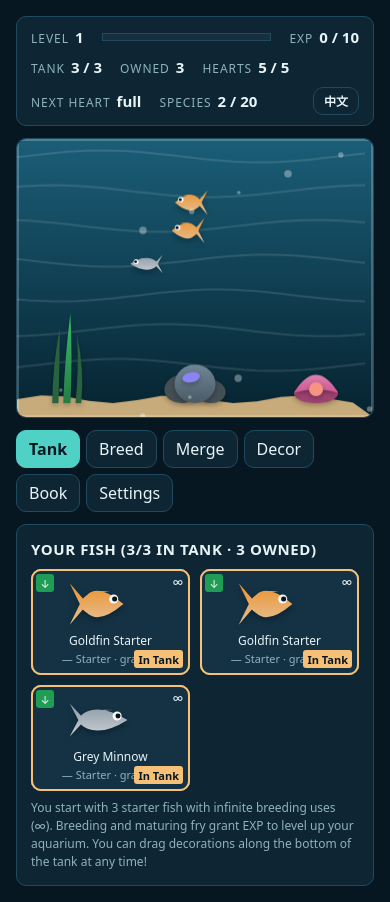
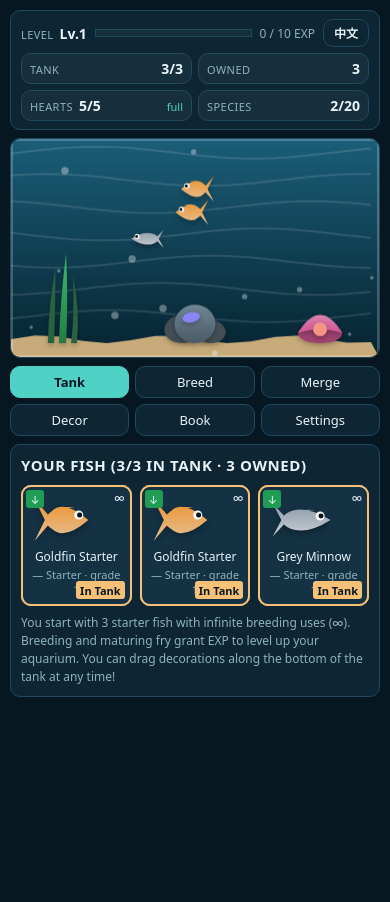
Before and after one commit to dofy/fishtank, a website built with Vite: page index.html in a window 390 px wide. After the commit the page ends 844 px from the top, so only its background shows below. Built offline with nearby package versions, Linux system fonts and the light colour scheme; files whose address does not match are found by name.

Commit message:
feat(ui): make HUD and layout responsive for small screens
Co-authored-by: Cursor <cursoragent@cursor.com>

```diff
--- a/src/main.ts
+++ b/src/main.ts
@@ -84,8 +84,8 @@ async function main(): Promise<void> {
   let dpr = 1
 
   const resizeCanvas = () => {
-    const nextW = Math.max(320, Math.floor(app.canvas.clientWidth || root.clientWidth - 32 || 920))
-    const nextH = TANK_HEIGHT
+    const nextW = Math.max(280, Math.floor(app.canvas.clientWidth || root.clientWidth - 20 || 920))
+    const nextH = window.innerWidth <= 640 ? 220 : TANK_HEIGHT
     const nextDpr = Math.min(2, window.devicePixelRatio || 1)
     if (nextW === cssWidth && nextH === cssHeight && nextDpr === dpr) return
     cssWidth = nextW
--- a/src/ui/app.ts
+++ b/src/ui/app.ts
@@ -145,9 +145,16 @@ export class App {
     const heartWait =
       s.hearts >= HEART_MAX ? c.hudFull : formatClock(Math.max(0, s.nextHeartAt - now))
 
-    const nextHeartStat = stat(c.hudNextHeart, heartWait)
-    const valueEl = nextHeartStat.querySelector('b')
-    if (valueEl) valueEl.dataset.heartTimer = '1'
+    const topRow = document.createElement('div')
+    topRow.className = 'hud-top'
+
+    const lvStat = stat(c.hudLevel, `Lv.${s.level}${s.level >= MAX_LEVEL ? c.hudMax : ''}`)
+    lvStat.className = 'stat hud-lv'
+
+    const expBar = bar(filled)
+    const expText = document.createElement('span')
+    expText.className = 'hud-exp-text'
+    expText.textContent = next === null ? `${c.hudExp} ${s.exp}` : `${s.exp} / ${next} EXP`
 
     const langBtn = makeButton(c.langToggle, () => {
       const nextLocale: Locale = this.locale === 'zh' ? 'en' : 'zh'
@@ -155,20 +162,29 @@ export class App {
     })
     langBtn.className = 'lang-btn'
 
+    topRow.append(lvStat, expBar, expText, langBtn)
+
+    const grid = document.createElement('div')
+    grid.className = 'hud-grid'
+
     const placed = syncTank(s).length
     const cap = capacity(s)
 
-    this.hud.replaceChildren(
-      stat(c.hudLevel, `${s.level}${s.level >= MAX_LEVEL ? c.hudMax : ''}`),
-      bar(filled),
-      stat(c.hudExp, next === null ? `${s.exp}` : `${s.exp} / ${next}`),
-      stat(c.hudTank, `${placed} / ${cap}`),
+    const heartStat = stat(c.hudHearts, `${s.hearts}/${HEART_MAX}`)
+    const timerChip = document.createElement('span')
+    timerChip.className = 'hud-sub'
+    timerChip.dataset.heartTimer = '1'
+    timerChip.textContent = heartWait
+    heartStat.append(timerChip)
+
+    grid.append(
+      stat(c.hudTank, `${placed}/${cap}`),
       stat(c.hudBag, `${s.fish.length}`),
-      stat(c.hudHearts, `${s.hearts} / ${HEART_MAX}`),
-      nextHeartStat,
-      stat(c.hudSpecies, `${collectionProgress(s).owned} / ${collectionProgress(s).total}`),
-      langBtn,
+      heartStat,
+      stat(c.hudSpecies, `${collectionProgress(s).owned}/${collectionProgress(s).total}`),
     )
+
+    this.hud.replaceChildren(topRow, grid)
   }
 
   private renderNav(): void {
--- a/src/ui/styles.css
+++ b/src/ui/styles.css
@@ -21,30 +21,78 @@ html, body {
 }
 
 header.hud {
-  display: flex;
-  flex-wrap: wrap;
-  gap: 10px 18px;
-  align-items: center;
-  padding: 10px 14px;
+  display: grid;
+  gap: 8px;
+  padding: 10px 12px;
   background: var(--panel);
   border: 1px solid var(--border);
   border-radius: var(--radius);
 }
 
-.hud .stat { display: flex; gap: 6px; align-items: baseline; }
-.hud .stat b { font-size: 15px; font-variant-numeric: tabular-nums; }
-.hud .label { color: var(--muted); font-size: 12px; text-transform: uppercase; letter-spacing: 0.08em; }
+.hud-top {
+  display: flex;
+  align-items: center;
+  gap: 10px;
+  min-width: 0;
+}
+
+.hud-exp-text {
+  font-size: 12px;
+  color: var(--muted);
+  font-variant-numeric: tabular-nums;
+  white-space: nowrap;
+}
+
+.hud-grid {
+  display: grid;
+  grid-template-columns: repeat(4, minmax(0, 1fr));
+  gap: 6px;
+}
+
+.hud-grid .stat {
+  display: flex;
+  flex-wrap: wrap;
+  gap: 4px 6px;
+  align-items: baseline;
+  justify-content: space-between;
+  background: var(--cell-bg);
+  border: 1px solid var(--border);
+  border-radius: var(--radius);
+  padding: 5px 8px;
+  min-width: 0;
+}
+
+.hud .stat {
+  display: flex;
+  gap: 6px;
+  align-items: baseline;
+  white-space: nowrap;
+}
+.hud .stat b { font-size: 14px; font-variant-numeric: tabular-nums; }
+.hud .label {
+  color: var(--muted);
+  font-size: 11px;
+  text-transform: uppercase;
+  letter-spacing: 0.04em;
+}
+.hud-sub {
+  font-size: 11px;
+  color: var(--accent);
+  font-variant-numeric: tabular-nums;
+  margin-left: auto;
+}
 .hud .lang-btn {
   margin-left: auto;
   padding: 4px 10px;
   font-size: 12px;
   font-weight: 600;
+  flex-shrink: 0;
 }
 
 .bar {
-  flex: 1 1 140px;
+  flex: 1 1 80px;
   height: 8px;
-  min-width: 100px;
+  min-width: 50px;
   background: var(--cell-bg);
   border: 1px solid var(--border);
   overflow: hidden;
@@ -218,3 +266,64 @@ table.odds th:first-child, table.odds td:first-child { text-align: left; }
 .log:empty { display: none; }
 .log.good { color: var(--accent); border-left-color: var(--accent); }
 .log.bad { color: var(--danger); border-left-color: var(--danger); }
+
+@media (max-width: 640px) {
+  #app {
+    padding: 10px;
+    gap: 8px;
+  }
+
+  header.hud {
+    padding: 8px 10px;
+    gap: 6px;
+  }
+
+  .hud-top {
+    gap: 8px;
+  }
+
+  .hud-grid {
+    grid-template-columns: repeat(2, minmax(0, 1fr));
+    gap: 6px;
+  }
+
+  nav.tabs {
+    display: grid;
+    grid-template-columns: repeat(3, minmax(0, 1fr));
+    gap: 6px;
+  }
+
+  nav.tabs button {
+    padding: 6px 8px;
+    font-size: 13px;
+    text-align: center;
+  }
+
+  section.panel {
+    padding: 10px;
+  }
+
+  .grid {
+    grid-template-columns: repeat(auto-fill, minmax(104px, 1fr));
+    gap: 8px;
+  }
+
+  table.odds {
+    font-size: 11px;
+  }
+
+  table.odds th,
+  table.odds td {
+    padding: 3px 4px;
+  }
+}
+
+@media (max-width: 380px) {
+  .hud-exp-text {
+    font-size: 11px;
+  }
+
+  .hud .stat b {
+    font-size: 13px;
+  }
+}
```
